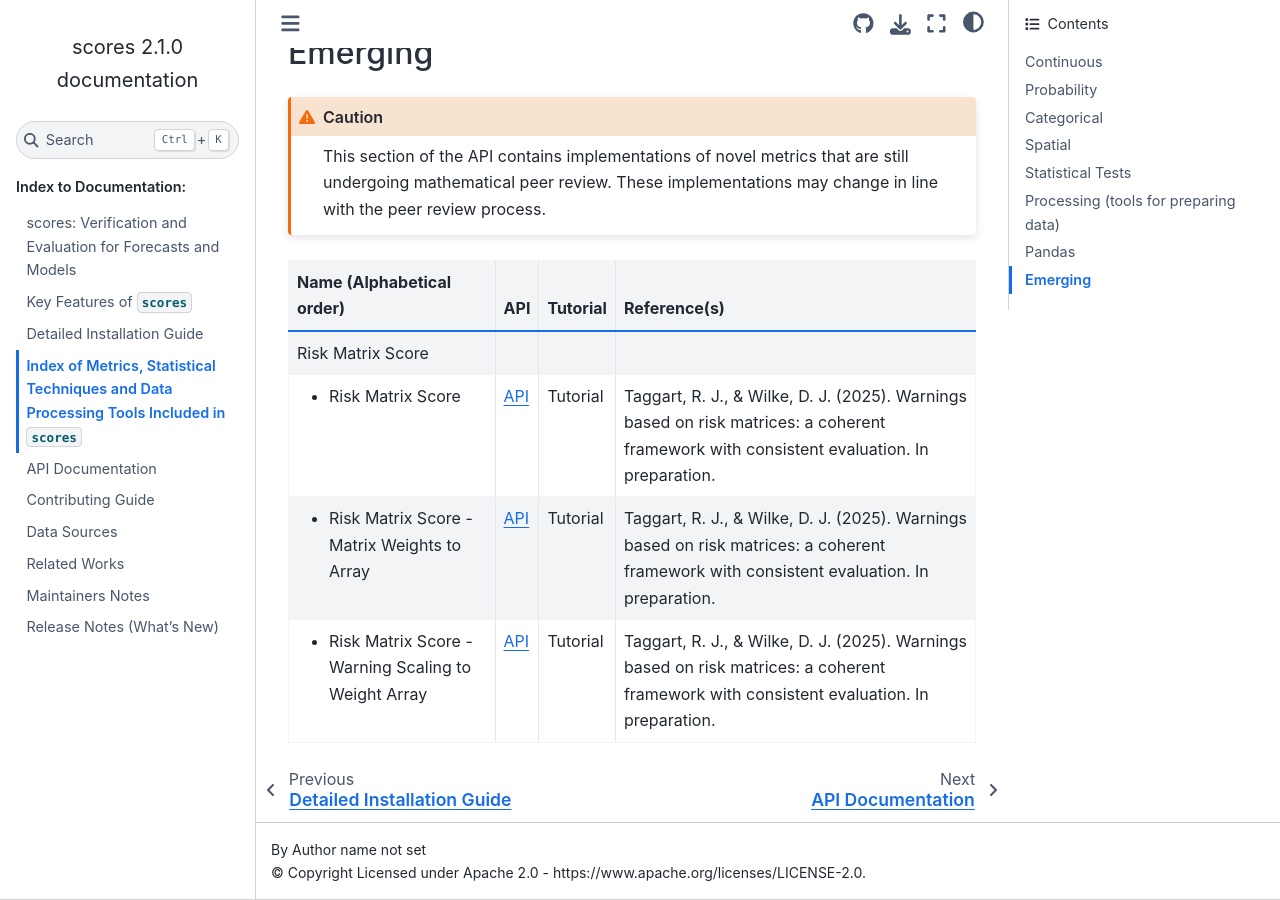
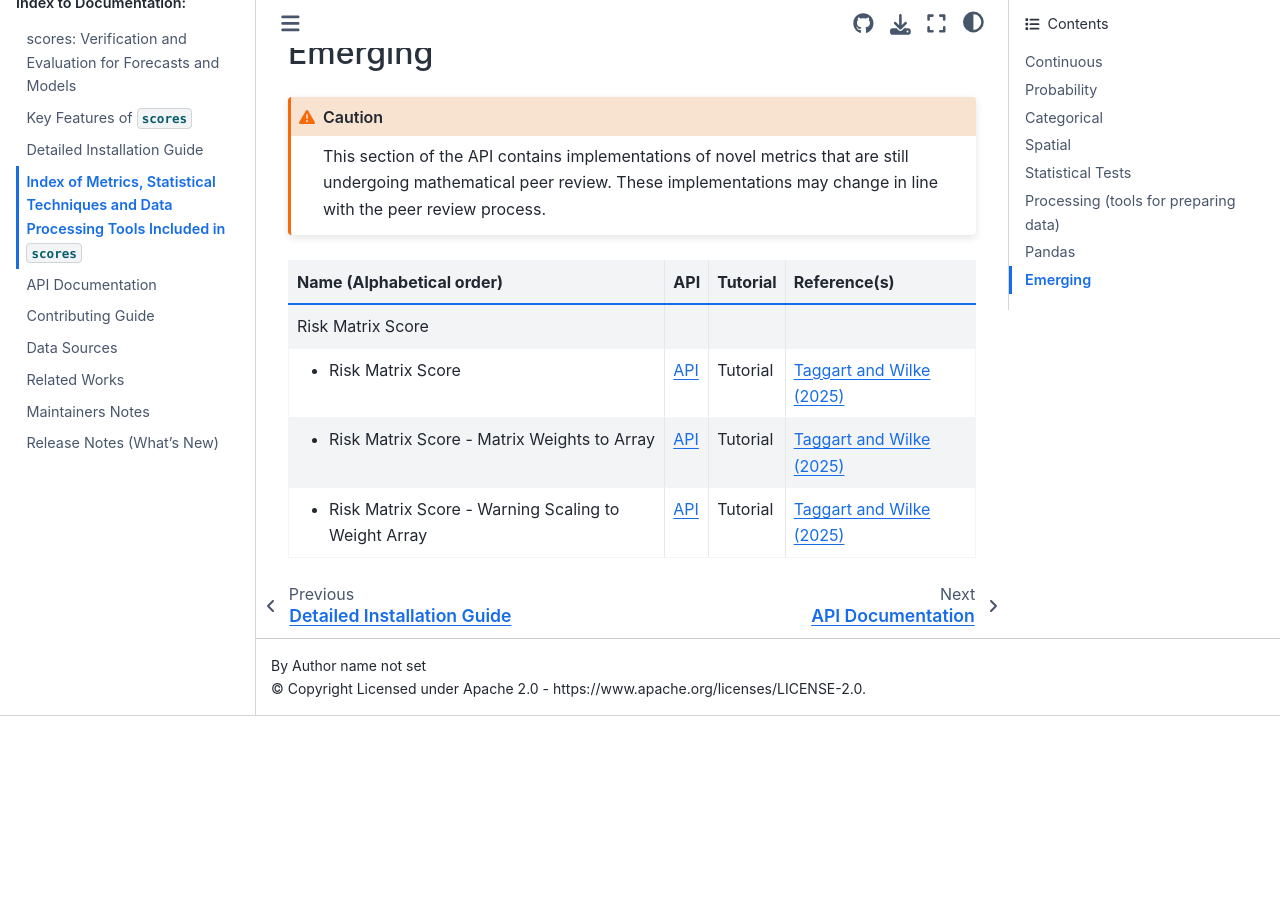
Before and after one commit to nci/scores, a Sphinx documentation site: the page built from docs/included.md, in a window 1280 px wide and 900 px high, scrolled down 10348 px. Built offline with Sphinx 7.4.7 and the Sphinx Book theme 1.1.4, drawn with Linux system fonts in a browser that asks for light colours; pages that are not in the unit, such as notebooks, are missing from menus; after the commit the page ends 11064 px from its top, so only the background shows below that.

Commit message:
Add arxiv reference to risk matrix score (#827)
* Update risk_matrix.py
* added arxiv reference
* Update included.md
* Update Risk_Matrix_Score.ipynb

Signed-off-by: rob-taggart <83570124+rob-taggart@users.noreply.github.com>

````diff
--- a/docs/included.md
+++ b/docs/included.md
@@ -767,15 +767,18 @@
     - Risk Matrix Score
   - [API](api.md#scores.emerging.risk_matrix_score)
   - [Tutorial](project:./tutorials/Risk_Matrix_Score.md)
-  - Taggart, R. J., & Wilke, D. J. (2025). Warnings based on risk matrices: a coherent framework with consistent evaluation. In preparation.
+  - [Taggart and Wilke (2025)](https://doi.org/10.48550/arXiv.2502.08891)
+
 * -
     - Risk Matrix Score - Matrix Weights to Array
   - [API](api.md#scores.emerging.matrix_weights_to_array)
   - [Tutorial](project:./tutorials/Risk_Matrix_Score.md)
-  - Taggart, R. J., & Wilke, D. J. (2025). Warnings based on risk matrices: a coherent framework with consistent evaluation. In preparation.
+  - [Taggart and Wilke (2025)](https://doi.org/10.48550/arXiv.2502.08891)
+
 * -
     - Risk Matrix Score - Warning Scaling to Weight Array
   - [API](api.md#scores.emerging.weights_from_warning_scaling)
   - [Tutorial](project:./tutorials/Risk_Matrix_Score.md)
-  - Taggart, R. J., & Wilke, D. J. (2025). Warnings based on risk matrices: a coherent framework with consistent evaluation. In preparation.
+  - [Taggart and Wilke (2025)](https://doi.org/10.48550/arXiv.2502.08891)
+
 ```
````
Also changed, not shown: 2 other files.
